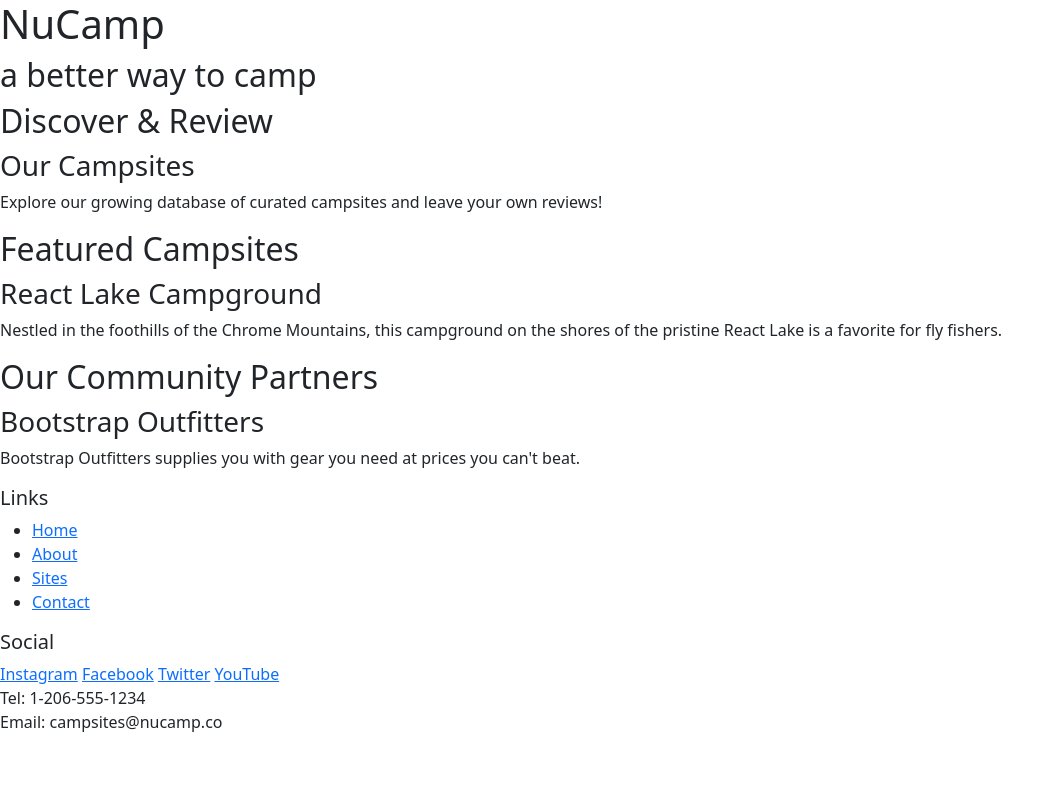
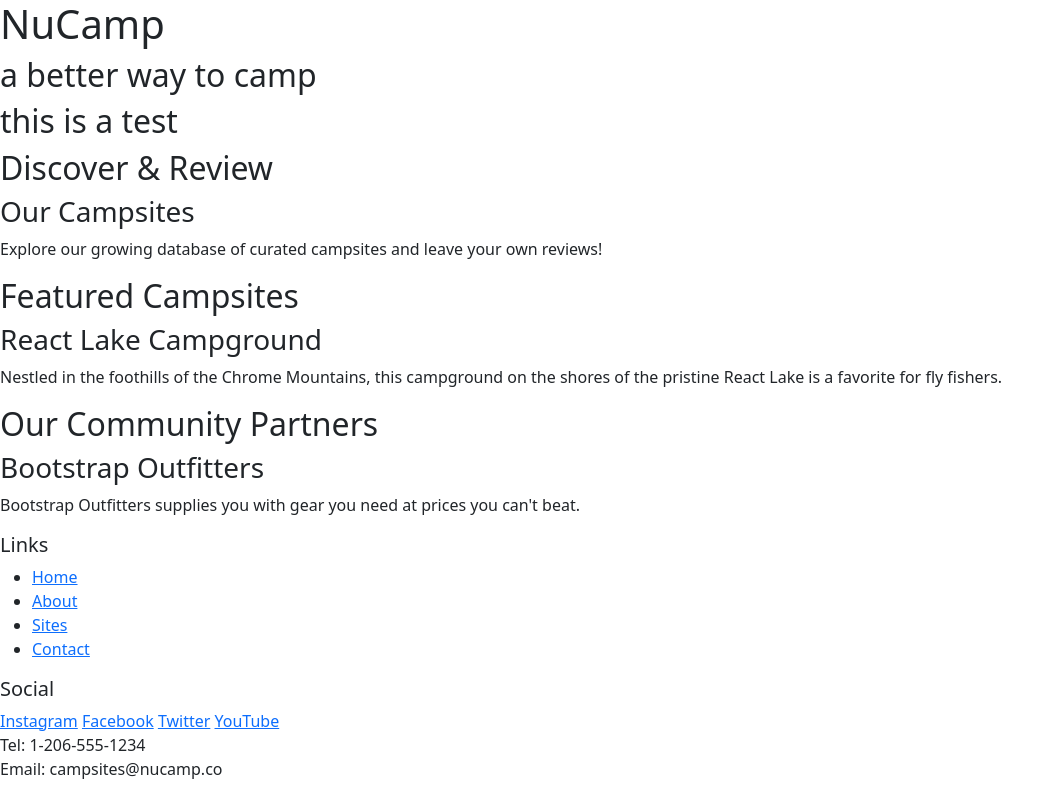
Before and after one commit to redmejia/nucampsite, a website: page index.html in a window 1280 px wide. Shown: the whole page, without its empty margins (0-1064 px from the left). Drawn offline with nearby package versions, Linux system fonts and the light colour scheme.

Commit message:
second commit

```diff
--- a/index.html
+++ b/index.html
@@ -22,6 +22,7 @@
 		<div>
 			<h1>NuCamp</h1>
 			<h2>a better way to camp</h2>
+			<h2>this is a test</h2>
 		</div>
 	</header>
 
```
